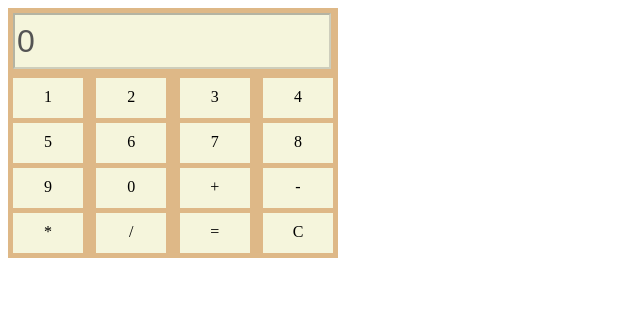
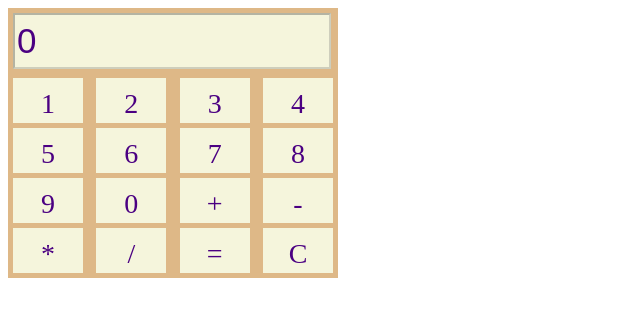
Before and after one commit to djemz/dom-calculator, a plain HTML site: page index.html in a window 1280 px wide. Shown: the whole page, without its empty margins (0-640 px from the left). Drawn offline with Linux system fonts and the light colour scheme.

Commit message:
ubah warna di style.css

```diff
--- a/style.css
+++ b/style.css
@@ -14,7 +14,8 @@
     width: 310px;
     height: 50px;
     background-color: beige;
-    font-size: 32px;
+    font-size: 35px;
+    color: indigo;
 }
 
 .container-tombol {
@@ -32,8 +33,9 @@
 .tombol, #reset {
     width: 70px;
     background-color: beige;
-    height: 30px;
+    height: 35px;
     text-align: center;
     padding-top: 10px;
-
+    font-size: 28px;
+    color: indigo;
 }
```
